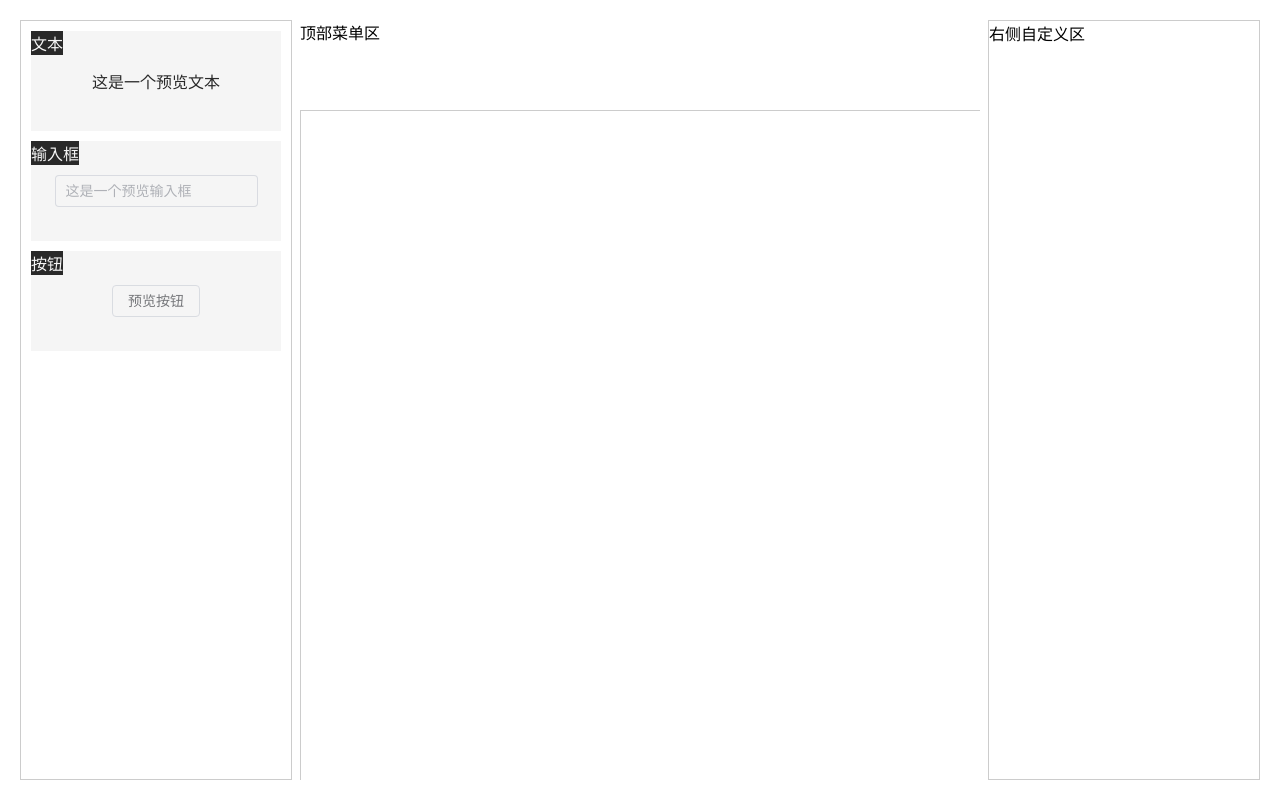
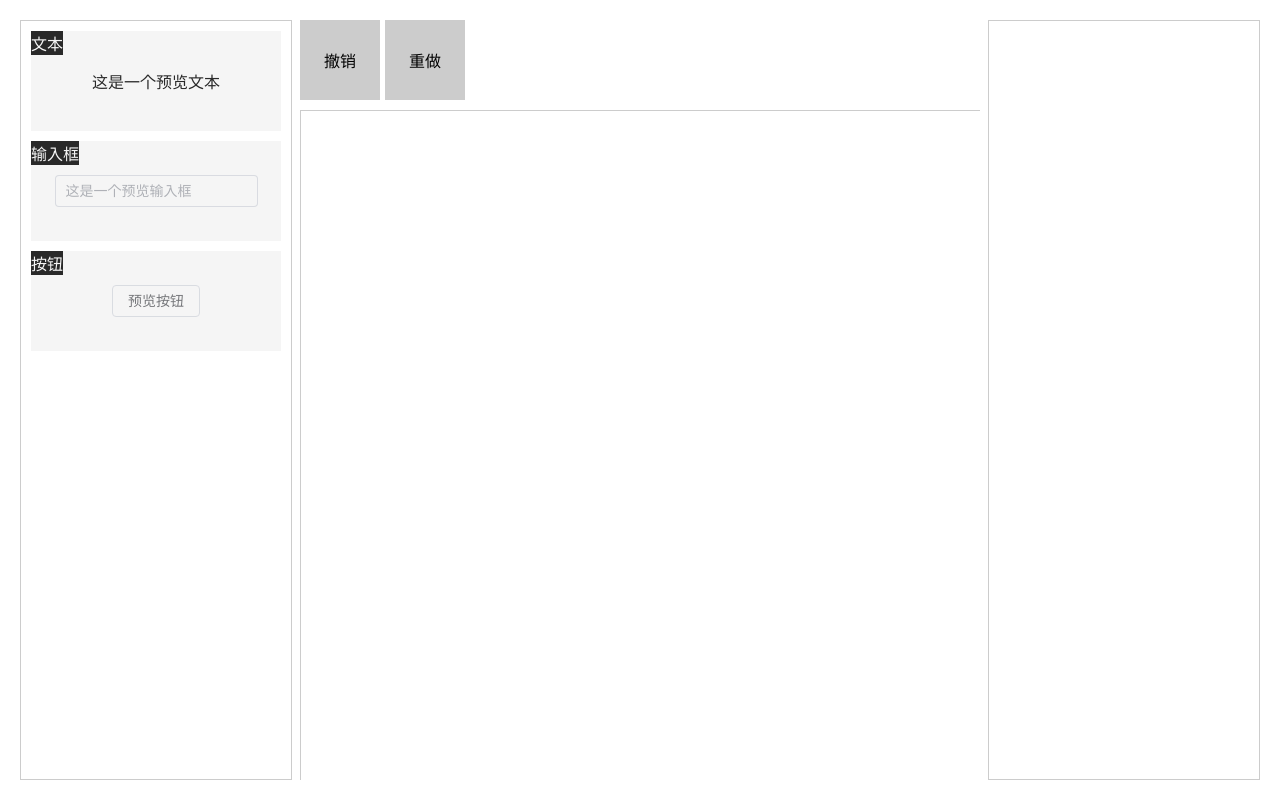
Before and after one commit to tpx0509/vue3-editor, a Vue app: page / in a window 1280 px wide. Built offline with nearby package versions, Linux system fonts and the light colour scheme.

Commit message:
feat(feat): 添加撤销/重做功能

```diff
--- a/package.json
+++ b/package.json
@@ -10,6 +10,7 @@
     "core-js": "^3.6.5",
     "deepcopy": "^2.1.0",
     "element-plus": "^2.2.36",
+    "mitt": "^3.0.0",
     "vue": "^3.0.0",
     "vue-class-component": "^8.0.0-0"
   },
--- a/src/packages/editor.scss
+++ b/src/packages/editor.scss
@@ -51,6 +51,20 @@
         left: 280px;
         right: 280px;
         height: 80px;
+        display: flex;
+
+        .item {
+            width: 80px;
+            height: 80px;
+            display: flex;
+            align-items: center;
+            justify-content: center;
+            cursor: pointer;
+            background-color: #ccc;
+            & + .item {
+                margin-left: 5px;
+            }
+        }
     }
     &-container {
         padding: 90px 280px 0;
--- a/src/packages/editor.tsx
+++ b/src/packages/editor.tsx
@@ -9,6 +9,7 @@ import { useMenuDragger } from './useMenuDragger';
 import deepcopy from 'deepcopy';
 import { useFocus } from './useFocus';
 import { useBlockDragger } from './useBlockDragger';
+import { useCommands } from './useCommands';
 export default defineComponent({
     props: {
         modelValue: {
@@ -53,6 +54,11 @@ export default defineComponent({
 
         const { mouseDown,markLine } = useBlockDragger(focusData,lastSelectedBlock,editorConfig)
 
+        const { commands } = useCommands(editorConfig)
+        const buttons = ref([
+            { label : '撤销',handler: commands.undo },
+            { label : '重做',handler: commands.redo }
+        ])
         return () => (
             <div class='editor'>
                 <div class='editor-left'>
@@ -70,8 +76,14 @@ export default defineComponent({
                         ))
                     }
                 </div>
-                <div class='editor-top'>顶部菜单区</div>
-                <div class='editor-right'>右侧自定义区</div>
+                <div class='editor-top'>
+                    {
+                        buttons.value.map(item => {
+                            return <div class='item' onClick={item.handler}>{ item.label }</div>
+                        })
+                    }
+                </div>
+                <div class='editor-right'></div>
                 {/* 负责用padding产生内容区 */}
                 <div class='editor-container' >
                     {/* 负责产生滚动条 */}
--- /dev/null
+++ b/src/packages/events.ts
@@ -0,0 +1,3 @@
+import mitt from 'mitt';
+
+export default mitt();
--- a/src/packages/useBlockDragger.ts
+++ b/src/packages/useBlockDragger.ts
@@ -1,5 +1,6 @@
 import { TblockConfig, TeditorConfig } from "@/type/editor"
 import { ComputedRef, reactive, WritableComputedRef } from "vue";
+import events from "./events";
 
 export function useBlockDragger(data:ComputedRef<{
     focusBlocks: TblockConfig[];
@@ -106,6 +107,7 @@ export function useBlockDragger(data:ComputedRef<{
         }
         document.addEventListener('mousemove', mouseMove)
         document.addEventListener('mouseup', mouseUp)
+        events.emit('start') // 派发拖拽开始事件
     }
     function mouseMove(e: MouseEvent) {
         let { clientX: moveX, clientY: moveY } = e
@@ -158,6 +160,7 @@ export function useBlockDragger(data:ComputedRef<{
         document.removeEventListener('mouseup', mouseUp)
         markLine.x = null
         markLine.y = null
+        events.emit('end') // 派发拖拽结束事件
     }
     return {
         mouseDown,
--- /dev/null
+++ b/src/packages/useCommands.ts
@@ -0,0 +1,111 @@
+import { TeditorConfig } from "@/type/editor"
+import deepcopy from "deepcopy"
+import { onUnmounted, WritableComputedRef } from "vue"
+import events from "./events"
+
+type TCommands = {
+    name:string,
+    pushQueue?:boolean,
+    init?:() => () => void,
+    execute:() => { redo: () => unknown , [key:string] : () => unknown},
+    [key:string]: any
+}
+type TFn = () => unknown
+
+type TCommandsState = {
+    current:number, // 当前在任务队列的指针
+    queue:TCommands[], // 任务队列 用于撤销，重做等
+    commands : { // 存放指令的映射 undo: () => {}
+        [key:string]: () => void
+    },
+    commandsArray: TCommands[], // 存放所有操作指令
+    destroyArray: TFn[] // 需要执行的销毁函数集
+}
+
+export function useCommands(data: WritableComputedRef<TeditorConfig>) {
+    console.log('data',data.value)
+     const state: TCommandsState = {
+         current: -1,
+         queue:[],
+         commands:{},
+         commandsArray:[],
+         destroyArray:[]
+     }
+     const register = (commands:TCommands) => {
+        state.commandsArray.push(commands)
+        state.commands[commands.name] = () => {
+            const { redo } = commands.execute()
+            redo()
+        }
+     }
+     // 注册命令，之后注册新的操作命令在这里维护
+    register({
+         name:'undo',
+         execute() {
+             return {
+                redo() {
+                    console.log('undo')
+                }
+             }
+         }
+    })
+    register({
+        name:'redo',
+        execute() {
+            return {
+               redo() {
+                console.log('redo')
+               }
+            }
+        }
+    })
+    register({
+        name:'drag',
+        pushQueue:true,
+        init() { // 一开始就要执行的函数
+            /*
+                在这里监听组件的拖拽,保存拖拽前和拖拽后的状态
+                可以调用命令的redo和undo进行撤销和重做
+            */
+            console.log('this',this)
+            const start = () => this.before = deepcopy(data.value.blocks) // 保存拖拽之前的状态
+            const end = () => this.redo()
+            events.on('start',start)
+            events.on('start',end)
+            return () => { // 销毁函数
+                events.off('start')
+                events.off('end')
+            }
+        },
+        execute() { // 调用时执行的函数
+            return {
+                 redo() {
+                     data.value = {
+                        ...data.value,
+                        blocks : data.value.blocks
+                     }
+                 },
+                 undo() {
+                    // data.value = {
+                    //     ...data.value,
+                    //     blocks : this.before
+                    //  }
+                 }
+            }
+        }
+    })
+
+    onUnmounted(() => {
+        state.destroyArray.forEach(fn => fn())
+    })
+    ;(() => {
+        state.commandsArray.forEach(commands => {
+            commands.init && state.destroyArray.push(commands.init())
+            if(commands.pushQueue) {
+                state.queue.push(commands)
+            }
+        })
+        console.log(state)
+    })()
+    return state
+}
```
Also changed, not shown: 1 other file (tests, documents, lock files or other folders).
